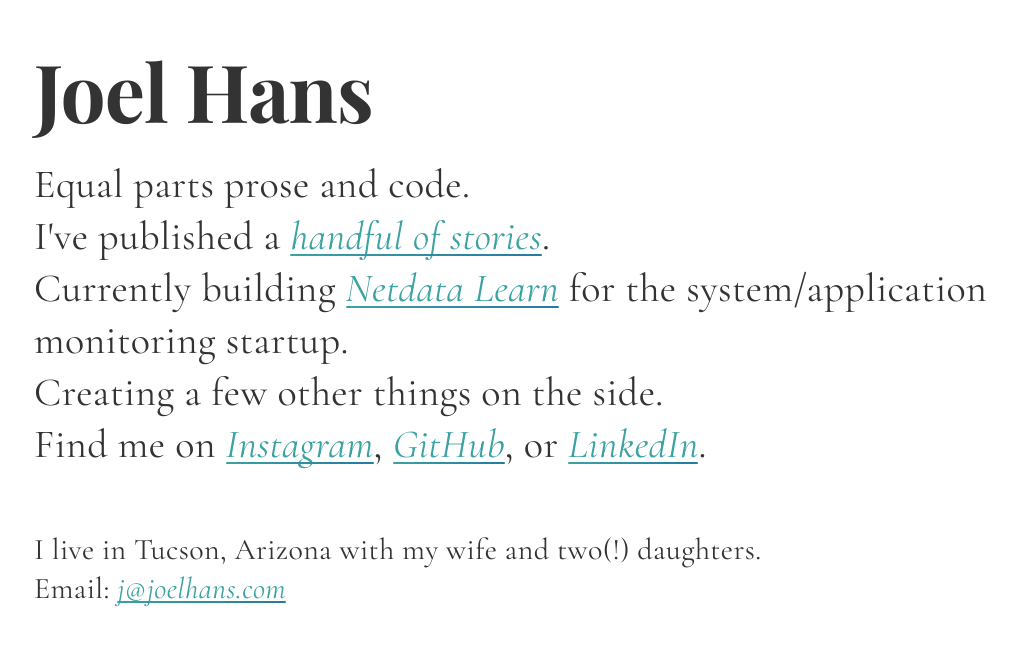
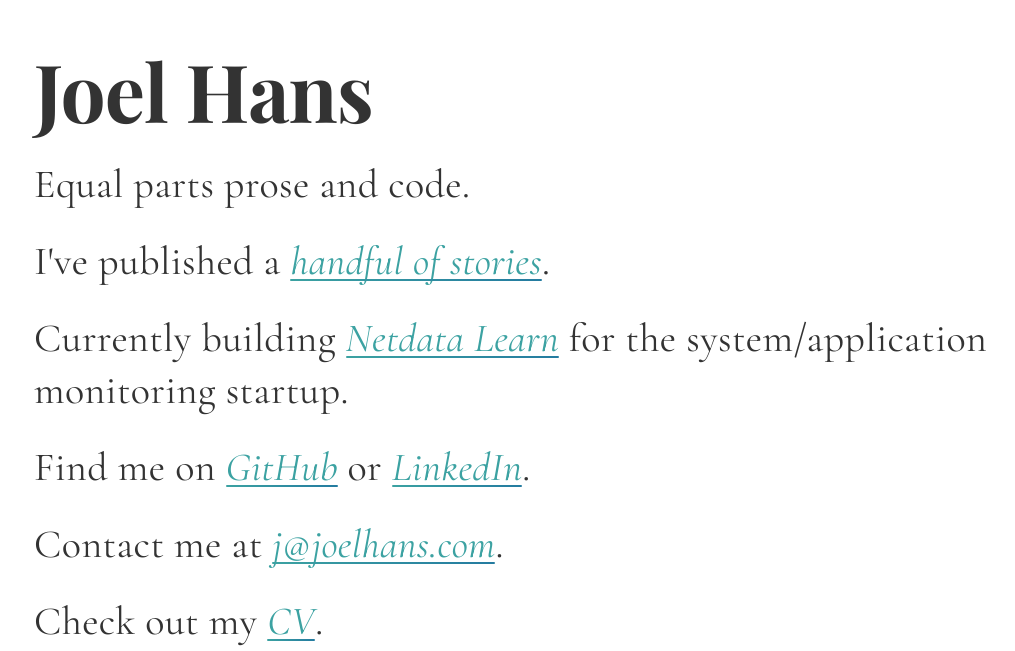
Before and after one commit to joelhans/joelhans.com-2018-2021, a website: page index.html in a window 1280 px wide. Shown: the part 158-809 px from the top of the page, without its empty margins (66-1081 px from the left). Drawn offline with nearby package versions, Linux system fonts and the light colour scheme.

Commit message:
Update index.html

```diff
--- a/index.html
+++ b/index.html
@@ -40,17 +40,15 @@
 
           <h1>Joel Hans</h1>
 
-          <p>
-            Equal parts prose and code. <br />
-            I've published a <a href="/stories/">handful of stories</a>. <br />
-            Currently building <a href="https://learn.netdata.cloud" target="_blank" rel="noopener">Netdata Learn</a> for the system/application monitoring startup.<br />
-            Creating a few other things on the side. <br />
-            Find me on <a href="https://www.instagram.com/_joelhans/" target="_blank">Instagram</a>, <a href="https://github.com/joelhans" target="_blank">GitHub</a>, or <a href="https://www.linkedin.com/in/joel-hans-b46a16138/" target="_blank">LinkedIn</a>. <br />
-          </p>
+          <p>Equal parts prose and code.</p>
+          <p>I've published a <a href="/stories/">handful of stories</a>.</p>
+          <p>Currently building <a href="https://learn.netdata.cloud" target="_blank" rel="noopener">Netdata Learn</a> for the system/application monitoring startup.</p>
+          <p>Find me on <a href="https://github.com/joelhans" target="_blank">GitHub</a> or <a href="https://www.linkedin.com/in/joel-hans-b46a16138/" target="_blank">LinkedIn</a>.</p>
+          <p>Contact me at <a href="mailto:j@joelhans.com">j@joelhans.com</a>.</p>
+          <p>Check out my <a href="/dist/CV.pdf" target="_blank">CV</a>.</p>
 
           <p class="details small">
             I live in Tucson, Arizona with my wife and two(!) daughters. <br />
-            Email: <a href="mailto:j@joelhans.com">j@joelhans.com</a>
           </p>
 
           <figure class="photo">
```
